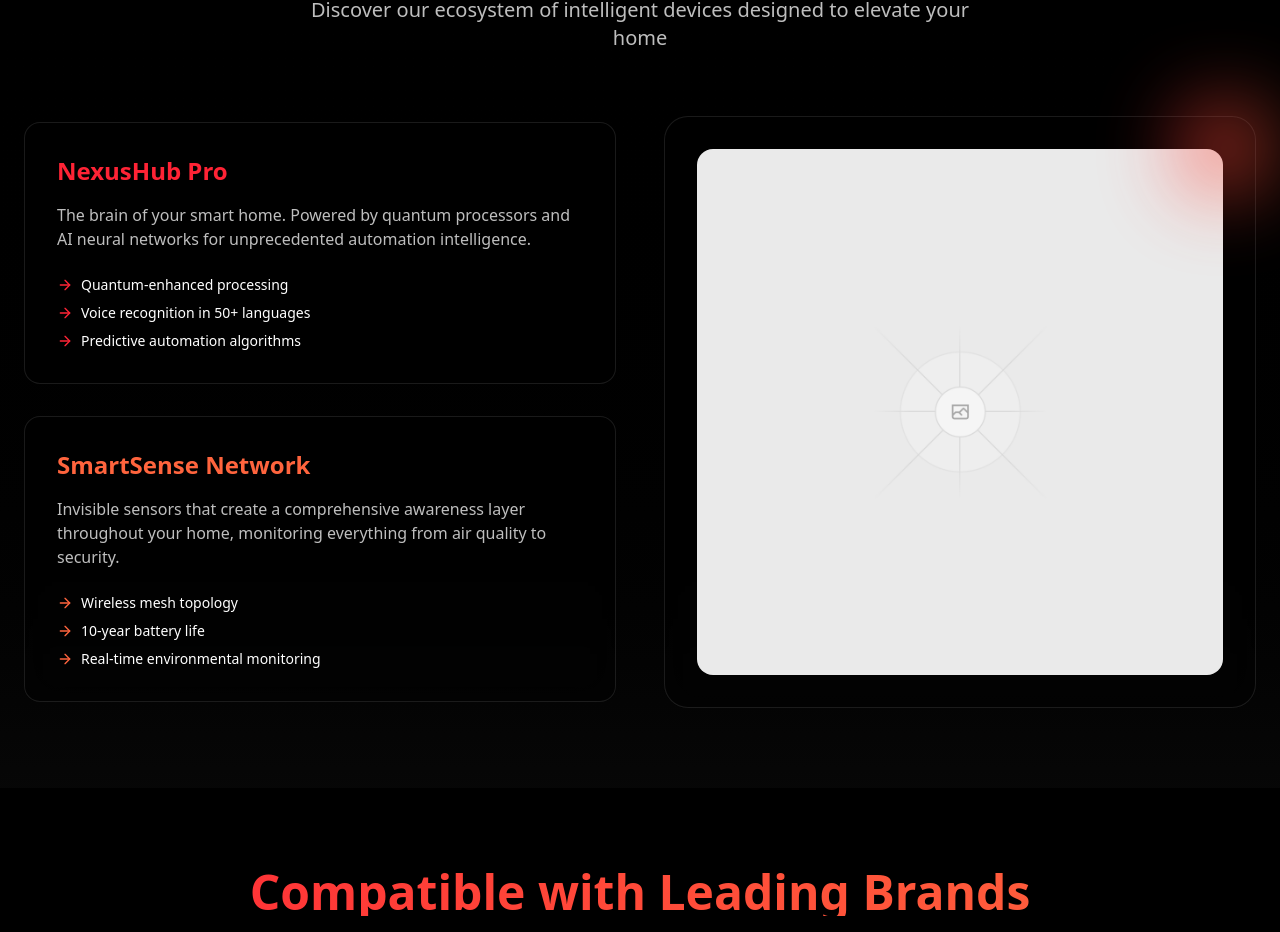
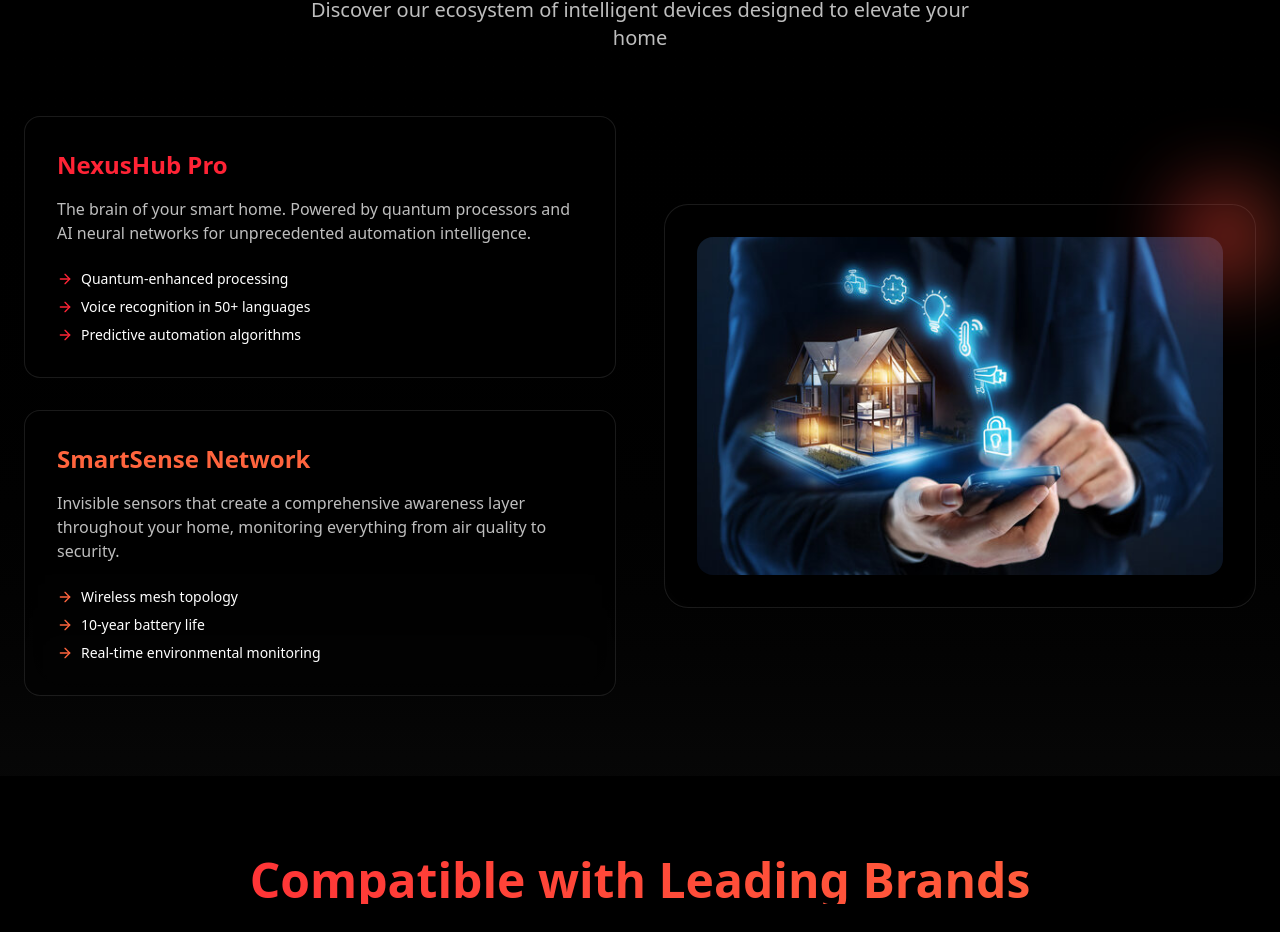
Before and after one commit to JordanVera/smarthome, a Next.js app: page / in a window 1280 px wide. Shown: the part 1808-2740 px from the top of the page. Built offline with nearby package versions, Linux system fonts and the light colour scheme.

Commit message:
Update ProductsShowcase component to use new product image for improved visual representation.

```diff
--- a/src/components/ProductsShowcase.tsx
+++ b/src/components/ProductsShowcase.tsx
@@ -73,7 +73,7 @@ const ProductsShowcase = () => {
           <div className="relative">
             <div className="frosted-glass-dark p-8 rounded-3xl">
               <img
-                src="/placeholder-fp4gd.png"
+                src="/smart-home.jpg"
                 alt="NexusHome Smart Hub"
                 className="w-full h-auto rounded-2xl"
               />
```
Also changed, not shown: public/smart-home.jpg (added).
